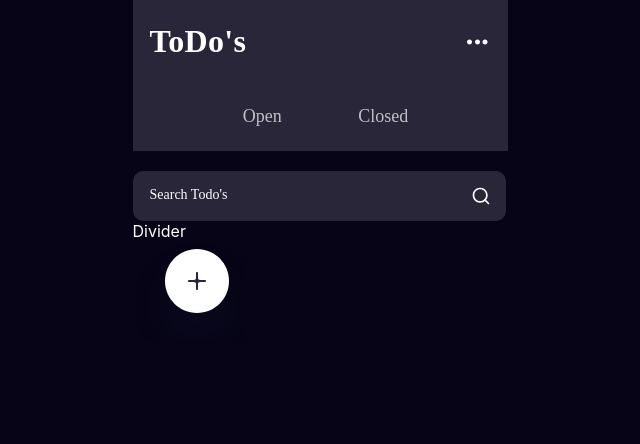
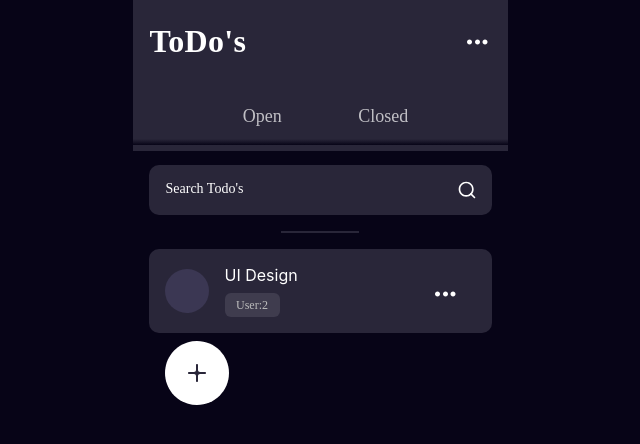
Before and after one commit to Soysauc/ToDoApp, a React (Create React App) app: page / in a window 1280 px wide. Shown: the top 444 px of the page, without its empty margins (320-960 px from the left). Built offline with nearby package versions, Linux system fonts and the light colour scheme; no server answers.

Commit message:
initial item styles

```diff
--- /dev/null
+++ b/src/Api/fetchTodos.js
@@ -0,0 +1,25 @@
+// Function to fetch all ToDo items from JSONPlaceholder
+export function fetchTodos() {
+  const url = 'https://jsonplaceholder.typicode.com/1/todos';
+
+  // Use the Fetch API to make the GET request
+  return fetch(url)
+    .then((response) => {
+      if (!response.ok) {
+        throw new Error('Network response was not ok');
+      }
+      return response.json();
+    })
+    .then((data) => {
+      return data;
+    })
+    .catch((error) => {
+      console.error('Error fetching ToDo data:', error);
+      return [];
+    });
+}
+
+// Example usage
+fetchTodos().then((todos) => {
+  console.log(todos);
+});
--- a/src/App.js
+++ b/src/App.js
@@ -2,6 +2,7 @@ import './styles/App.css';
 import Elipse from './components/Elipse';
 import AddNew from './components/AddNew';
 import SearchBar from './components/SearchBar';
+import Todos from './components/Todos';
 
 function App() {
   return (
@@ -15,12 +16,16 @@ function App() {
           <span>Open</span>
           <span>Closed</span>
         </div>
+        <div className='app__gradient'></div>
       </header>
-      <body>
-        <SearchBar />
-        <div>Divider</div>
+      <div>
+        <section className='app__scroller'>
+          <SearchBar />
+          <div className='app__divider'></div>
+          <Todos />
+        </section>
         <AddNew />
-      </body>
+      </div>
     </div>
   );
 }
--- a/src/components/AddNew.js
+++ b/src/components/AddNew.js
@@ -11,54 +11,18 @@ function AddNew() {
     >
       <g filter='url(#filter0_d_2_412)'>
         <path
-          fill-rule='evenodd'
-          clip-rule='evenodd'
+          fillRule='evenodd'
+          clipRule='evenodd'
           d='M64 72C81.6731 72 96 57.6731 96 40C96 22.3269 81.6731 8 64 8C46.3269 8 32 22.3269 32 40C32 57.6731 46.3269 72 64 72Z'
           fill='white'
         />
       </g>
       <path
-        fill-rule='evenodd'
-        clip-rule='evenodd'
+        fillRule='evenodd'
+        clipRule='evenodd'
         d='M65 37C65 38.1046 65.8954 39 67 39H72C72.5523 39 73 39.4477 73 40C73 40.5523 72.5523 41 72 41H67C65.8954 41 65 41.8954 65 43V48C65 48.5523 64.5523 49 64 49C63.4477 49 63 48.5523 63 48V43C63 41.8954 62.1046 41 61 41H56C55.4477 41 55 40.5523 55 40C55 39.4477 55.4477 39 56 39H61C62.1046 39 63 38.1046 63 37V32C63 31.4477 63.4477 31 64 31C64.5523 31 65 31.4477 65 32V37Z'
         fill='#292639'
       />
-      <defs>
-        <filter
-          id='filter0_d_2_412'
-          x='0'
-          y='0'
-          width='128'
-          height='128'
-          filterUnits='userSpaceOnUse'
-          color-interpolation-filters='sRGB'
-        >
-          <feFlood flood-opacity='0' result='BackgroundImageFix' />
-          <feColorMatrix
-            in='SourceAlpha'
-            type='matrix'
-            values='0 0 0 0 0 0 0 0 0 0 0 0 0 0 0 0 0 0 127 0'
-            result='hardAlpha'
-          />
-          <feOffset dy='24' />
-          <feGaussianBlur stdDeviation='16' />
-          <feColorMatrix
-            type='matrix'
-            values='0 0 0 0 0.0839038 0 0 0 0 0.138901 0 0 0 0 0.218341 0 0 0 0.16 0'
-          />
-          <feBlend
-            mode='normal'
-            in2='BackgroundImageFix'
-            result='effect1_dropShadow_2_412'
-          />
-          <feBlend
-            mode='normal'
-            in='SourceGraphic'
-            in2='effect1_dropShadow_2_412'
-            result='shape'
-          />
-        </filter>
-      </defs>
     </svg>
   );
 }
--- a/src/components/SearchBar.js
+++ b/src/components/SearchBar.js
@@ -13,14 +13,14 @@ function SearchBar() {
         fill='none'
       >
         <path
-          fill-rule='evenodd'
-          clip-rule='evenodd'
+          fillRule='evenodd'
+          clipRule='evenodd'
           d='M9.16675 3.33335C5.94509 3.33335 3.33341 5.94503 3.33341 9.16669C3.33341 12.3883 5.94509 15 9.16675 15C12.3884 15 15.0001 12.3883 15.0001 9.16669C15.0001 5.94503 12.3884 3.33335 9.16675 3.33335ZM1.66675 9.16669C1.66675 5.02455 5.02461 1.66669 9.16675 1.66669C13.3089 1.66669 16.6667 5.02455 16.6667 9.16669C16.6667 13.3088 13.3089 16.6667 9.16675 16.6667C5.02461 16.6667 1.66675 13.3088 1.66675 9.16669Z'
           fill='white'
         />
         <path
-          fill-rule='evenodd'
-          clip-rule='evenodd'
+          fillRule='evenodd'
+          clipRule='evenodd'
           d='M13.2857 13.2858C13.6111 12.9603 14.1388 12.9603 14.4642 13.2858L18.0892 16.9108C18.4146 17.2362 18.4146 17.7638 18.0892 18.0893C17.7638 18.4147 17.2361 18.4147 16.9107 18.0893L13.2857 14.4643C12.9603 14.1388 12.9603 13.6112 13.2857 13.2858Z'
           fill='white'
         />
--- /dev/null
+++ b/src/components/Todos.js
@@ -0,0 +1,32 @@
+import React from 'react';
+import { fetchTodos } from '../Api/fetchTodos';
+import '../styles/Todos.css';
+import Elipse from './Elipse';
+
+function Todos() {
+  return (
+    <div className='todos'>
+      <div className='todo__item'>
+        <svg
+          className='todos__circle'
+          xmlns='http://www.w3.org/2000/svg'
+          width='44'
+          height='44'
+          viewBox='0 0 44 44'
+          fill='none'
+        >
+          <circle cx='22' cy='22' r='22' fill='#3B3753' />
+        </svg>
+        <div className='todos__content'>
+          <span className='-text'>UI Design</span>
+          <div className='todo__item-id'>User:2</div>
+        </div>
+      </div>
+      <div style={{ marginRight: '35.5px' }}>
+        <Elipse />
+      </div>
+    </div>
+  );
+}
+
+export default Todos;
--- a/src/styles/App.css
+++ b/src/styles/App.css
@@ -1,6 +1,6 @@
 .app {
   color: white;
-  max-width: 375px;
+  width: 375px;
   margin: 0 auto;
   height: 812px;
 }
@@ -16,6 +16,10 @@
 .app__header {
   height: 151px;
   background-color: #292639;
+}
+.app__gradient {
+  height: 6px;
+  background: linear-gradient(to bottom, #292639, #070417);
 }
 .app__header-row {
   display: flex;
@@ -35,3 +39,12 @@
   margin: 22px 61px 12px 72px;
   opacity: 0.699999988079071;
 }
+.app__divider {
+  width: 78px;
+  height: 2px;
+  background: #292639;
+  margin: 16px auto;
+}
+.app__scroller {
+  overflow-y: auto;
+}
--- a/src/styles/SearchBar.css
+++ b/src/styles/SearchBar.css
@@ -1,6 +1,6 @@
 .searchbar {
   display: flex;
-  width: 343px;
+  max-width: 313px;
   padding: 15px;
   align-items: flex-start;
   gap: 12px;
@@ -9,8 +9,7 @@
   cursor: pointer;
   display: flex;
   justify-content: space-between;
-  padding: 15px;
-  margin-top: 20px;
+  margin: 14px auto;
 }
 .searchbar input {
   font-family: 'Poppins';
@@ -19,7 +18,6 @@
   color: white;
   text-decoration: none;
   color: #fff;
-  font-feature-settings: 'clig' off, 'liga' off;
   font-family: Poppins;
   font-size: 14px;
   font-style: normal;
--- /dev/null
+++ b/src/styles/Todos.css
@@ -0,0 +1,62 @@
+.todos {
+  background-color: #292639;
+  height: 84px;
+  width: 343px;
+  border-radius: 10px;
+  margin: 0 auto;
+  display: flex;
+  flex-direction: row;
+  align-items: center;
+  justify-content: space-between;
+}
+.todo__item {
+  display: flex;
+}
+
+.todos:hover {
+  cursor: pointer;
+  background-color: #3b3753;
+  transition: 0.3s ease-in-out;
+}
+
+.todos__circle {
+  margin: 20px 16px;
+  transition: 0.3s ease-in-out;
+}
+
+.todos:hover .todos__circle circle {
+  fill: #292639;
+}
+.todo__item-text {
+  color: #fff;
+  font-family: 'Poppins';
+  font-size: 14px;
+  font-style: normal;
+  font-weight: 500;
+  line-height: 20px;
+}
+.todos__content {
+  display: flex;
+  flex-direction: column;
+  margin: 16px 0;
+  gap: 8px;
+}
+.todo__item-id {
+  color: var(--gray-4, #bdbdbd);
+  font-family: Poppins;
+  max-width: 39px;
+  font-size: 12px;
+  font-style: normal;
+  font-weight: 400;
+  line-height: 14px;
+  border-radius: 6px;
+  background: #3f3c4e;
+  display: inline-flex;
+  padding: 5px 8px;
+  flex-direction: column;
+  align-items: center;
+  gap: 10px;
+}
+.todos:hover .todo__item-id {
+  background: #292639;
+}
```
